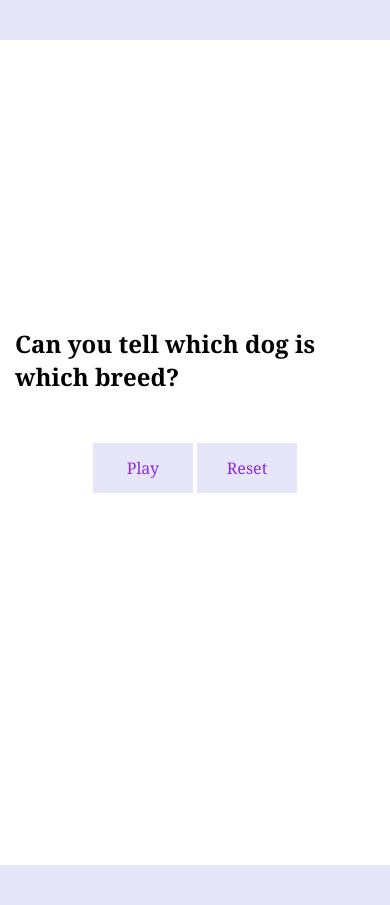
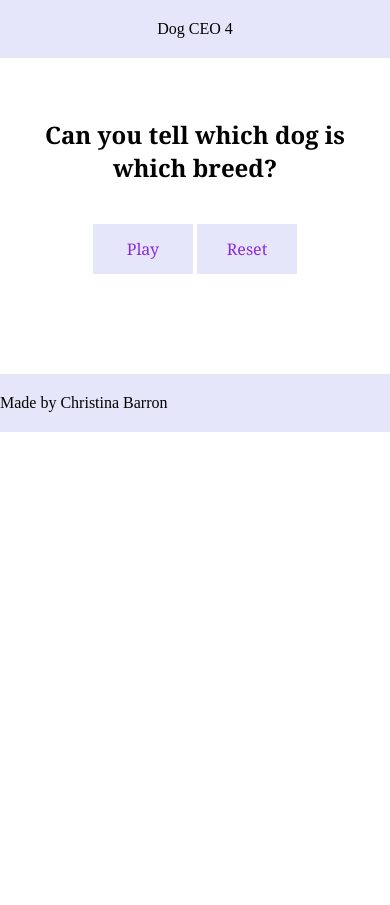
Before and after one commit to christinab980/Curriculum-, a plain HTML site: page Assignments/Dog CEO/index.html in a window 390 px wide. After the commit the page ends 844 px from the top, so only its background shows below. Drawn offline with Linux system fonts and the light colour scheme.

Commit message:
updating css to make responsive

```diff
--- a/Assignments/Dog CEO/index.html
+++ b/Assignments/Dog CEO/index.html
@@ -2,25 +2,30 @@
 <html lang="en">
 <head>
     <meta charset="UTF-8">
-    <meta http-equiv="X-UA-Compatible" content="IE=edge">
+    <meta http-equiv="X-UA-Compatible" content="width=device-width, IE=edge">
     <meta name="viewport" content="width=device-width, initial-scale=1.0">
     <link rel="stylesheet" href="/Assignments/Dog CEO/styles.css">
     <title>Dog CEO 4</title>
 </head>
 <body>
-    <header></header>
+    <header class="flex-item"> Dog CEO 4 </header>
     <div id="app" class="container">
         <h2>Can you tell which dog is which breed?</h2>
+
         <div class="wrap">
             <button id="dogButton"> Play</button>
             <button onClick="window.location.href=window.location.href"> Reset </button>
         </div>
+
         <div class="your-score" id="your-score"></div>
         <div class="output" id="output"></div>
-        <div class="question" id="question"></div>
-        <div class="try-again" id="try-again"></div>
+
+        <div class="feedback">
+            <div class="question" id="question"></div>
+            <div class="try-again" id="try-again"></div>
+        </div>
     </div>
-    <footer></footer>
+    <footer flex-item="flex-item">Made by Christina Barron </footer>
 </body>
 <script src="/Assignments/Dog CEO/main.js"></script>
 </html>
--- a/Assignments/Dog CEO/main.js
+++ b/Assignments/Dog CEO/main.js
@@ -86,14 +86,16 @@ function calculateScore() {
     score++;
     yourScore.innerText = `Your score is ${score} out of 5`
 }
+
 //ending the game after 5 clicks and reseting the game
 function endGame() {
   count++;
-  if (count === 5) {
+  if (count === 6) {
     yourScore.innerText = `Your score is ${score} out of 5! Try again by hitting the Reset button!`
     hidePlayButton()
   }
 }
+
 //hiding the play button
 function hidePlayButton() {
   hidden = !hidden;
@@ -104,10 +106,6 @@ function hidePlayButton() {
   }
 }
 
-function resetPlayButton() {
-  hidden = true;
-}
-
 playButton.addEventListener('click', () => {
   dogImg()
   endGame()
--- a/Assignments/Dog CEO/styles.css
+++ b/Assignments/Dog CEO/styles.css
@@ -1,17 +1,25 @@
 * {
   margin: 0;
+  padding: 0
+}
+body, html {
+  height: 100%;
 }
 
 header, footer {
   background-color: lavender;
-  padding: 20px;
+  padding: 20px 0;
+}
+
+header {
+  margin-bottom: 50px;
+  text-align: left;
+  font-size: 1rem;
+  color:
 }
 
 footer {
   margin-top: 50px;
-}
-body, html {
-  height: 100%;
 }
 
 .container {
@@ -21,7 +29,7 @@ body, html {
     margin:15px;
     justify-content: center;
     align-items: center;
-    height: 90%;
+    flex:1;
   }
 
   button {
@@ -32,7 +40,7 @@ body, html {
     background-color: lavender;
     color: blueviolet;
     border: 0;
-    margin-top: 20px;
+    margin-top: 5px;
   }
 
   button:hover {
@@ -79,3 +87,29 @@ body, html {
   .wrap {
   padding: 30px;
   }
+
+  .flex-item {
+    display: flex;
+    justify-content: center;
+    align-items: center;
+  }
+
+  @media (max-width: 40em) {
+    h2 {
+      margin:10px;
+      text-align: center;
+    }
+    .output {
+      display: flex;
+      flex-wrap: wrap;
+      column-gap: 10px;
+      margin-top: 20px;
+    }
+    img {
+      height: 150px;
+      width: 200px;
+    }
+    button {
+      margin: 0;
+    }
+  }
```
Also changed, not shown: Assignments/Flexbox/index.html (+1 -1 lines).
